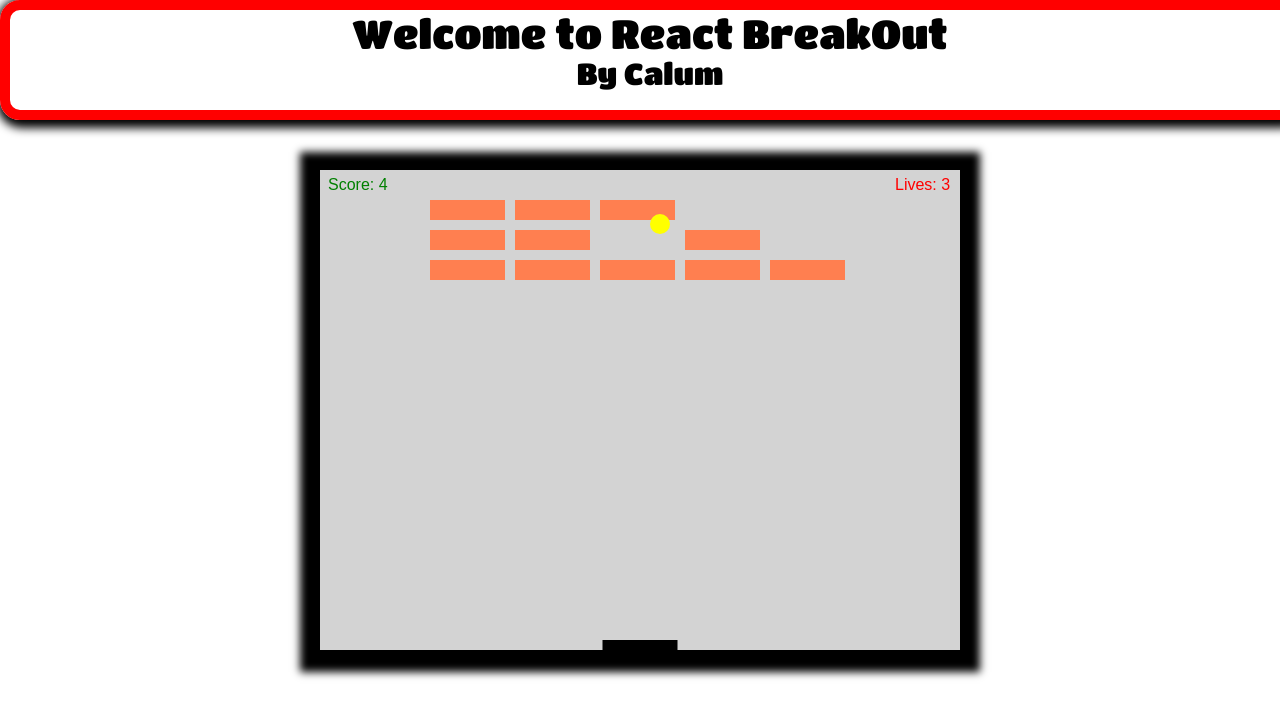
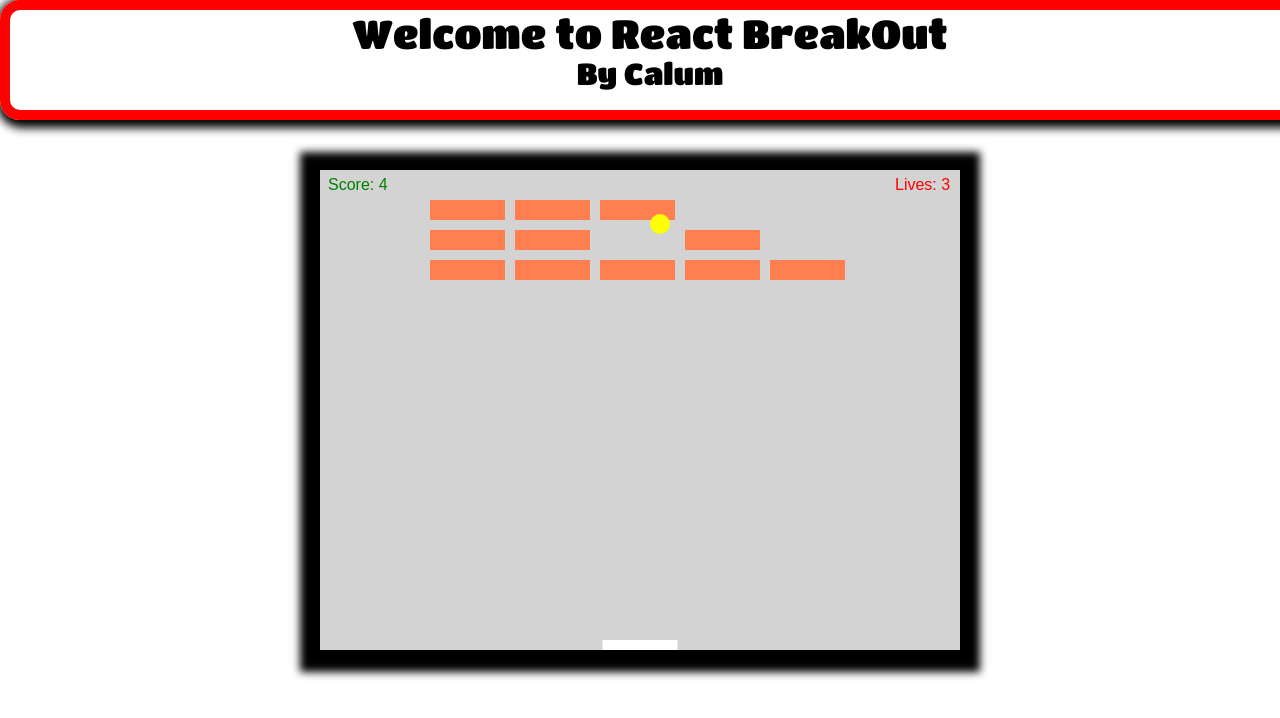
Before and after one commit to groov1234/ReactOut, a React (Create React App) app: page / in a window 1280 px wide. Shown: the top 718 px of the page. Built offline with nearby package versions, Linux system fonts and the light colour scheme.

Commit message:
paddle color change

```diff
--- a/src/components/breakout.js
+++ b/src/components/breakout.js
@@ -111,7 +111,7 @@ class Breakout extends Component {
     function drawPaddle() {
       ctx.beginPath();
       ctx.rect(paddleX, canvas.height-paddleHeight, paddleWidth, paddleHeight);
-      ctx.fillStyle = "black";
+      ctx.fillStyle = "white";
       ctx.fill();
       ctx.closePath();
     }
```
